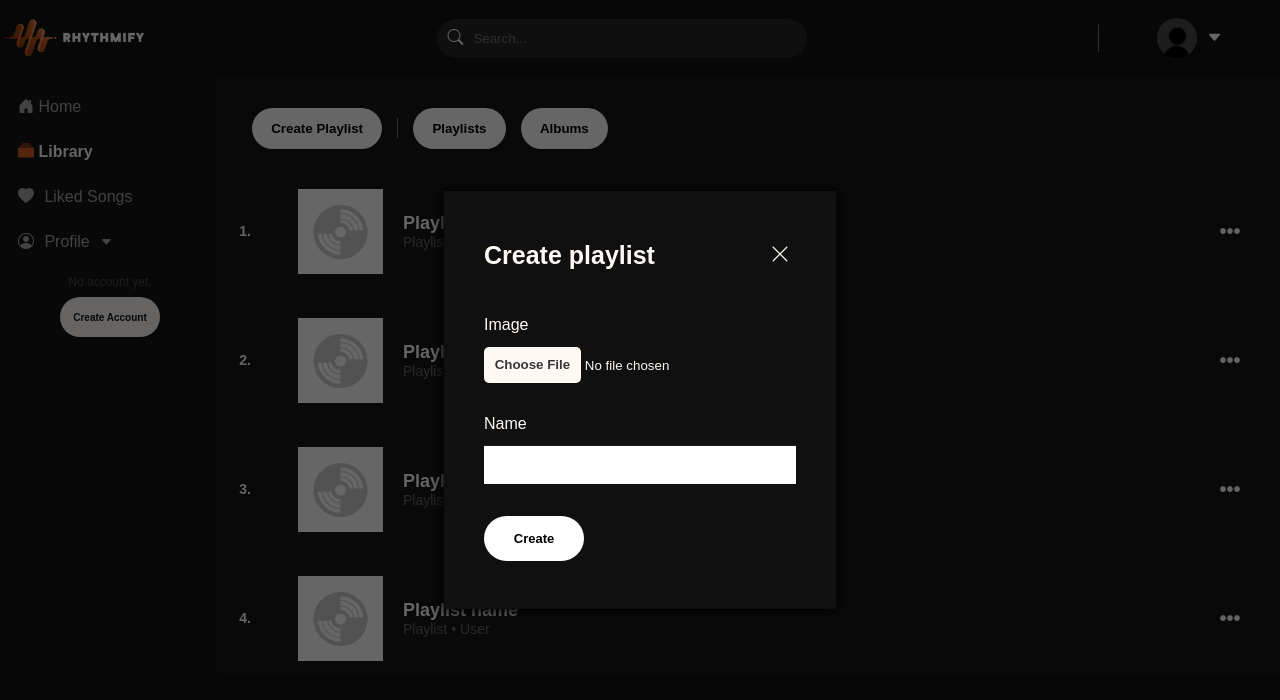
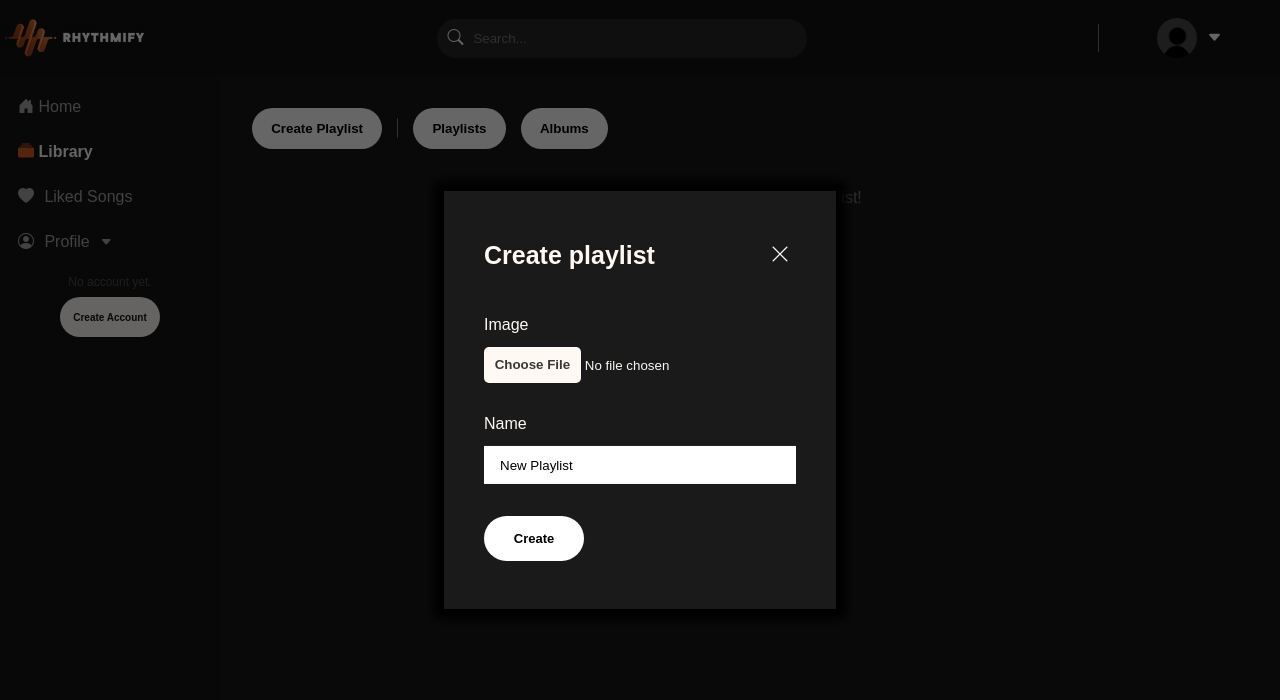
Before and after one commit to krzyspazdzior/SpotiHub, an Angular app: page /library in a window 1280 px wide. Both pictures are taken after a click on the button "Create Playlist". Shown: the top 700 px of the page. Built offline with nearby package versions, Linux system fonts and the light colour scheme.

Commit message:
Working form, playlists are displayed, popouts

```diff
--- a/src/app/library/library.component.css
+++ b/src/app/library/library.component.css
@@ -1,5 +1,6 @@
 body{
     position: relative;
+    background-color: var(--secondary-grey);
 }
 .library-area{
     width: 100%;
@@ -7,50 +8,12 @@ body{
     grid-template-columns: 50px auto 100px;
     gap: 12px;
 }
-.library-item{
-    display: flex;
-    gap: 20px;
-    border-radius: 5px;
-    background-color: #ffffff00;
-    padding: 1rem 1rem;
-
-}
-.library-item:hover{
-    cursor: pointer;
-    transition: 0.3s all;
-    background-color: #ffffff27;
-    border-color: white;
-
-}
-.library-item img{
-    height: 85px;
-}
-.item-info{
-    display: flex;
-    flex-direction: column;
-    justify-content: center;
-    align-items: start;
-}
-.item-info h3{
-    font-size: 18px;
-}
-.item-info p{
-    font-size: 14px;
-    color: #ffffff57;
-}
-.item-number, .item-options{
-    text-align: center;
+.library-area > p{
+    filter: opacity(0.4);
     display: flex;
     justify-content: center;
     align-items: center;
-    font-weight: bold;
-    font-size: 14px;
-}
-.item-options{
-    font-size: 20px;
-}
-.item-options:hover{
-    cursor: pointer;
+    padding: 1rem 0;
 }
 .library-bar{
     display: flex;
@@ -77,16 +40,16 @@ body{
     border-left: solid 1.5px rgba(255, 255, 255, 0.417);
     border-radius: 20px;
 }
-
 .form-container{
+    margin: 0 auto;
     z-index: 150;
     position: fixed;
-    background-color: rgb(16, 16, 16);
+    background-color: rgb(26, 26, 26);
     top: 50%;
     left: 50%;
     transform: translate(-50%, -50%);
     padding: 3rem 2.5rem;
-    box-shadow: 0px 0px 10px 2px black;
+    box-shadow: 0px 0px 10px 10px black;
 }
 form{
     display: flex;
@@ -173,3 +136,10 @@ input::file-selector-button:hover{
     background-color: #ffffff25;
     transition: 0.15s all;
 }
+#message{
+    color: #fff;
+    position: fixed;
+    top: 50%;
+    left: 50%;
+    transform: translate(-50%, -50%);
+}
--- a/src/app/library/library.component.html
+++ b/src/app/library/library.component.html
@@ -3,66 +3,36 @@
     <app-aside></app-aside>
     <main>
         <div class="library-bar">
-            <button class="bar-item" (click)="toggleDisplay()">Create Playlist</button>
+            <button class="bar-item" (click)="toggleFormDisplay()">Create Playlist</button>
             <div class="vl"></div>
             <button class="bar-item">Playlists</button>
             <button class="bar-item">Albums</button>
         </div>
         <div class="library-area">
-            <div class="item-number">1.</div>
-            <div class="library-item">
-                <img src="/empty_playlist.png" alt="">
-                <div class="item-info">
-                    <h3>Playlist name</h3>
-                    <p>Playlist • User</p>
-                </div>
-            </div>
-            <div class="item-options">•••</div>
-            <div class="item-number">2.</div>
-            <div class="library-item">
-                <img src="/empty_playlist.png" alt="">
-                <div class="item-info">
-                    <h3>Playlist name</h3>
-                    <p>Playlist • User</p>
-                </div>
-            </div>
-            <div class="item-options">•••</div>
-            <div class="item-number">3.</div>
-            <div class="library-item">
-                <img src="/empty_playlist.png" alt="">
-                <div class="item-info">
-                    <h3>Playlist name</h3>
-                    <p>Playlist • User</p>
-                </div>
-            </div>
-            <div class="item-options">•••</div>
-            <div class="item-number">4.</div>
-            <div class="library-item">
-                <img src="/empty_playlist.png" alt="">
-                <div class="item-info">
-                    <h3>Playlist name</h3>
-                    <p>Playlist • User</p>
-                </div>
-            </div>
-            <div class="item-options">•••</div>
+
+                <p class="empty-message"></p><p class="empty-message">Library is empty. Create a new playlist!</p><p class="empty-message"></p>
         </div>
     </main>
-    <div class="blur" [hidden]="!isShow"></div>
-    <div [hidden]="!isShow" class="form-container">
+
+
+
+    <div class="blur" [hidden]="!isShowForm"></div>
+    <div [hidden]="!isShowForm" class="form-container">
         <div class="form-header">
             <h3>Create playlist</h3>
-            <div (click)="toggleDisplay()"><i class="bi bi-x-lg"></i></div>
+            <div (click)="toggleFormDisplay()"><i class="bi bi-x-lg"></i></div>
         </div>
-        <form action="" onsubmit="createPlaylist()">
+        <form [formGroup]="playlistForm" (submit)="createPlaylist()">
             <div class="input-area">
                 <label for="image">Image</label>
-                <input type="file">
+                <input type="file" formControlName="imageFile">
             </div>
             <div class="input-area">
                 <label for="Name">Name</label>
-                <input type="text">
+                <input type="text" formControlName="playlistName">
             </div>
-            <button type="submit">Create</button>
+            <button type="submit" (click)="toggleFormDisplay()">Create</button>
         </form>
     </div>
+    <div id="message"></div>
 </div>
--- a/src/app/library/library.component.ts
+++ b/src/app/library/library.component.ts
@@ -2,31 +2,143 @@ import { Component } from '@angular/core';
 import { HeaderComponent } from '../shared/header/header.component';
 import { BannerComponent } from "../shared/banner/banner.component";
 import { AsideComponent } from '../shared/aside/aside.component';
+import { FormControl, FormGroup, ReactiveFormsModule } from '@angular/forms';
+import { empty } from 'rxjs';
 
+
+
+interface Playlist{
+  id: number,
+  name: string;
+  songs: Song[];
+}
+class PlaylistInfo{
+  id: number;
+  name: string;
+  songs: Song[];
+
+  constructor(id: number, name: string, songs: Song[]){
+    this.id = id;
+    this.name = name;
+    this.songs = songs;
+  }
+}
+let userPlaylists: Playlist[] = [];
+let allSongs: Song[] = []
+
+
+type releaseType = "album" | "single" | "EP";
+interface Song{
+  id: number,
+  title: string,
+  artist: string,
+  releaseType: releaseType,
+  album: number | null;
+}
+class SongInfo{
+  id: number;
+  title: string;
+  artist: string;
+  releaseType: releaseType;
+  album: number | null;
+
+
+  constructor(id: number, title: string, artist: string, releaseType: releaseType, album: number | null) {
+    this.id = id;
+    this.title = title;
+    this.artist = artist;
+    this.releaseType = releaseType;
+    this.album = album;
+  }
+}
 
 @Component({
   selector: 'app-library',
   standalone: true,
-  imports: [HeaderComponent, BannerComponent, AsideComponent],
+  imports: [HeaderComponent, BannerComponent, AsideComponent, ReactiveFormsModule],
   templateUrl: './library.component.html',
   styleUrls: ['./library.component.css', '../main-container.css']
 })
+
 export class LibraryComponent {
-  isShow = false;
 
-  toggleDisplay(): void{
-    console.log("dziala");
-    this.isShow = !this.isShow;
+  // form display
+
+  isShowForm = false;
+
+  toggleFormDisplay(): void{
+    this.isShowForm = !this.isShowForm;
   }
+
+  //form functionality
+
+  playlistForm = new FormGroup({
+    imageFile: new FormControl(null),
+    playlistName: new FormControl('New Playlist')
+  })
+
+
+  //creating playlist
+
+  message: string = '';
+
+  createPlaylist(){
+
+    const emptyMessage = document.querySelectorAll('.empty-message');
+    if(emptyMessage){
+      emptyMessage.forEach((elem) => (
+        (elem as HTMLElement).style.display = "none"
+      ))
+    };
+
+
+    let playlistName = this.playlistForm.value.playlistName ?? ''
+
+
+    const newPlaylistId = userPlaylists.length > 0
+    ? Math.max(...userPlaylists.map(p => p.id)) + 1 : 1
+    userPlaylists.push(new PlaylistInfo(newPlaylistId, playlistName, []));
+
+    const playlistContainer = document.createElement('div');
+    playlistContainer.classList.add('library-item');
+    const playlistNumber = document.createElement('div');
+    playlistNumber.classList.add('item-number');
+    const playlistOptions = document.createElement('div');
+    playlistOptions.classList.add('item-options');
+  // Set inner HTML for the new playlist
+
+    playlistNumber.innerHTML = `${newPlaylistId}.`;
+    playlistOptions.innerHTML = `•••`
+
+  playlistContainer.innerHTML = `
+    <img src="/empty_playlist.png" alt="">
+    <div class="item-info">
+      <h3>${playlistName}</h3>
+      <p>Playlist • User</p>
+    </div>
+  `;
+
+  // Find the container where the playlists will be added
+  const libraryArea = document.querySelector('.library-area');
+  if (libraryArea) {
+    libraryArea.appendChild(playlistNumber);
+    libraryArea.appendChild(playlistContainer);
+    libraryArea.appendChild(playlistOptions);
+  }
+    const messageElement = document.getElementById("message");
+    this.message = `${playlistName} has been created in your library!`;
+    if (messageElement) {
+      messageElement.style.transition = "none";
+      messageElement.style.opacity = "1";
+      messageElement.innerText = this.message;
+      void messageElement.offsetWidth;
+      messageElement.style.transition = "3.5s opacity";
+      setTimeout(() => {messageElement.style.opacity = "0";}, 1000)
+      setTimeout(() =>{messageElement.innerText = ""}, 4000)
+    }
+    this.playlistForm.reset();
+  }
+
+
+
 }
-// const form = document.querySelector('.form-container') as HTMLElement;
-// let formCheck = false;
-// function toggleForm(){
-//   if(formCheck == false){
-//     form.style.display = "flex";
-//     formCheck = true
-//   }else{
-//     form.style.display = "none";
-//     formCheck = false;
-//   }
-// }
--- a/src/styles.css
+++ b/src/styles.css
@@ -13,7 +13,7 @@
 }
 
 body{
-    background-color: var(--main-grey);
+    background-color: var(--secondary-grey);
     margin: 0px;
     padding: 0px;
 }
@@ -34,3 +34,51 @@ body{
     cursor: pointer;
     transition: 0.3s all;
 }
+
+/* library */
+
+.library-item{
+    display: flex;
+    gap: 20px;
+    border-radius: 5px;
+    background-color: #ffffff00;
+    padding: 1rem 1rem;
+
+}
+.library-item:hover{
+    cursor: pointer;
+    transition: 0.3s all;
+    background-color: #ffffff27;
+    border-color: white;
+
+}
+.library-item img{
+    height: 85px;
+}
+.item-info{
+    display: flex;
+    flex-direction: column;
+    justify-content: center;
+    align-items: start;
+}
+.item-info h3{
+    font-size: 18px;
+}
+.item-info p{
+    font-size: 14px;
+    color: #ffffff57;
+}
+.item-number, .item-options{
+    text-align: center;
+    display: flex;
+    justify-content: center;
+    align-items: center;
+    font-weight: bold;
+    font-size: 14px;
+}
+.item-options{
+    font-size: 20px;
+}
+.item-options:hover{
+    cursor: pointer;
+}
```
